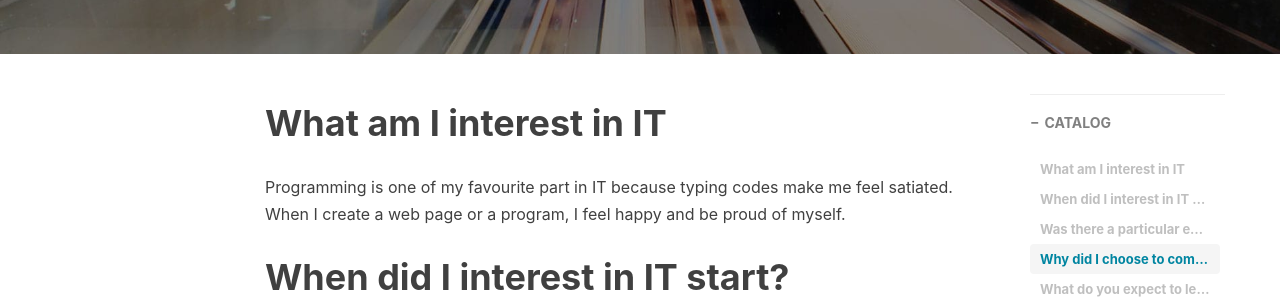
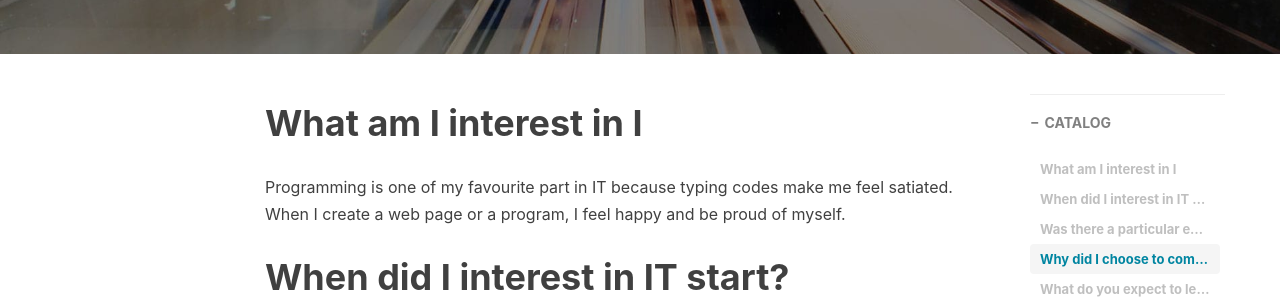
Before and after one commit to s3695944/The-bird.github.io, a Jekyll site: the page built from _posts/2019-03-30-IT.md, in a window 1280 px wide. Shown: the part 529-829 px from the top of the page. Built offline with Jekyll 4.4.1, drawn with Linux system fonts in a browser that asks for light colours; nearby versions of some CDN libraries; comment, search, counter and statistics services are not loaded.

Commit message:
Update 2019-03-30-IT.md

```diff
--- a/_posts/2019-03-30-IT.md
+++ b/_posts/2019-03-30-IT.md
@@ -12,7 +12,7 @@ tags:
     - RMIT
 ---
 
-# What am I interest in IT
+# What am I interest in I
 
 Programming is one of my favourite part in IT because typing codes make me feel satiated. When I create a web page or a program, I feel happy and be proud of myself.
 
```
